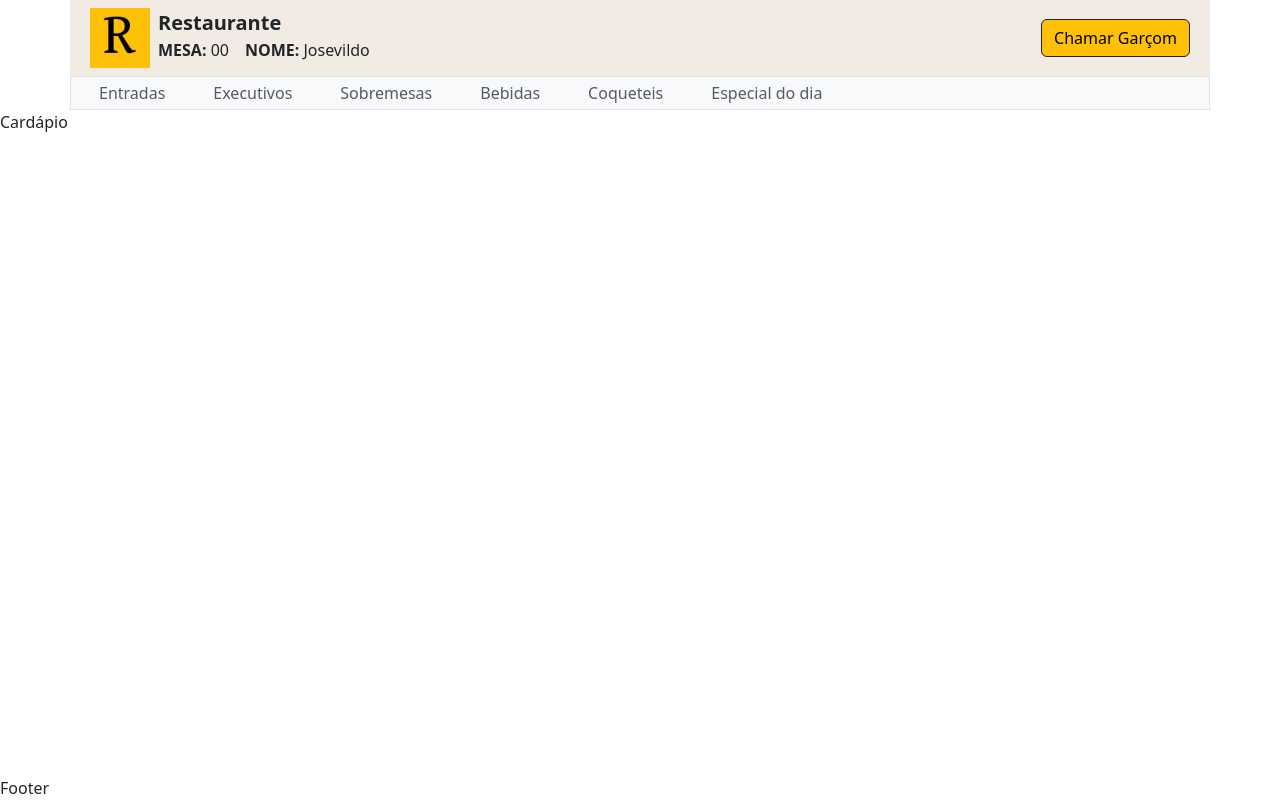
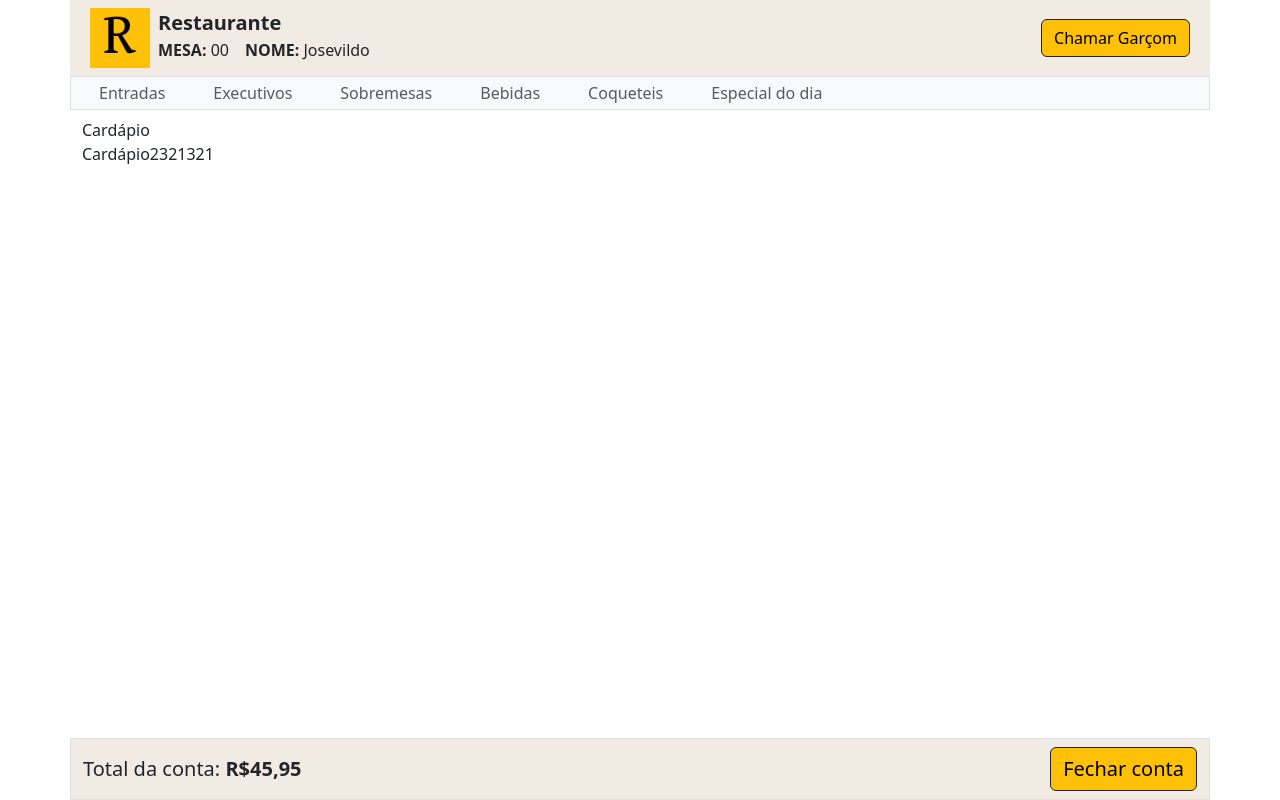
Before and after one commit to projeto-a3-usjt/dev-a3, a React (Create React App) app in the folder frontend/cliente/: page / in a window 1280 px wide. Built offline with nearby package versions, Linux system fonts and the light colour scheme.

Commit message:
front/cliente: componente footer criado ao cardapio

```diff
--- a/frontend/cliente/src/Cardapio/Cardapio.tsx
+++ b/frontend/cliente/src/Cardapio/Cardapio.tsx
@@ -1,5 +1,7 @@
 import React, { ReactElement } from "react";
+
 import Header from "./components/Header/Header.tsx";
+import Pratos from "./components/Pratos/Pratos.tsx";
 import Footer from "./components/Footer/Footer.tsx";
 
 function Cardapio(): ReactElement {
@@ -7,7 +9,7 @@ function Cardapio(): ReactElement {
     <>
       <Header />
 
-      <div>Cardápio</div>
+      <Pratos />
 
       <Footer />
     </>
--- a/frontend/cliente/src/Cardapio/components/Footer/Footer.tsx
+++ b/frontend/cliente/src/Cardapio/components/Footer/Footer.tsx
@@ -2,11 +2,18 @@ import React, { ReactElement } from "react";
 
 function Footer(): ReactElement {
   return (
-    <div className="position-absolute bottom-0">
-      Footer
-      <div></div>
-      <div></div>
-      <div></div>
+    <div className="d-flex justify-content-center">
+      <div
+        className="container d-flex justify-content-between align-items-center py-2 border position-absolute bottom-0"
+        style={{ backgroundColor: "#F2EBE4" }}
+      >
+        <span className="fs-5">
+          Total da conta: <strong>R$45,95</strong>
+        </span>
+        <button className="btn btn-warning border border-dark fs-5">
+          Fechar conta
+        </button>
+      </div>
     </div>
   );
 }
--- a/frontend/cliente/src/Cardapio/components/Header/Header.tsx
+++ b/frontend/cliente/src/Cardapio/components/Header/Header.tsx
@@ -38,7 +38,7 @@ function Header(): ReactElement {
           </div>
         </div>
       </div>
-      <NavBar className="container d-flex align-items-center bg-light border border-top-2">
+      <NavBar className="container d-flex align-items-center bg-light border">
         <div
           className="d-flex align-items-center gap-5 my-1 mx-3"
           style={{
--- /dev/null
+++ b/frontend/cliente/src/Cardapio/components/Pratos/Pratos.tsx
@@ -0,0 +1,14 @@
+import React, { ReactElement } from "react";
+
+function Pratos(): ReactElement {
+  return (
+    <>
+      <div className="container d-flex flex-column my-2">
+        <div>Cardápio</div>
+        <div>Cardápio2321321</div>
+      </div>
+    </>
+  );
+}
+
+export default Pratos;
```
